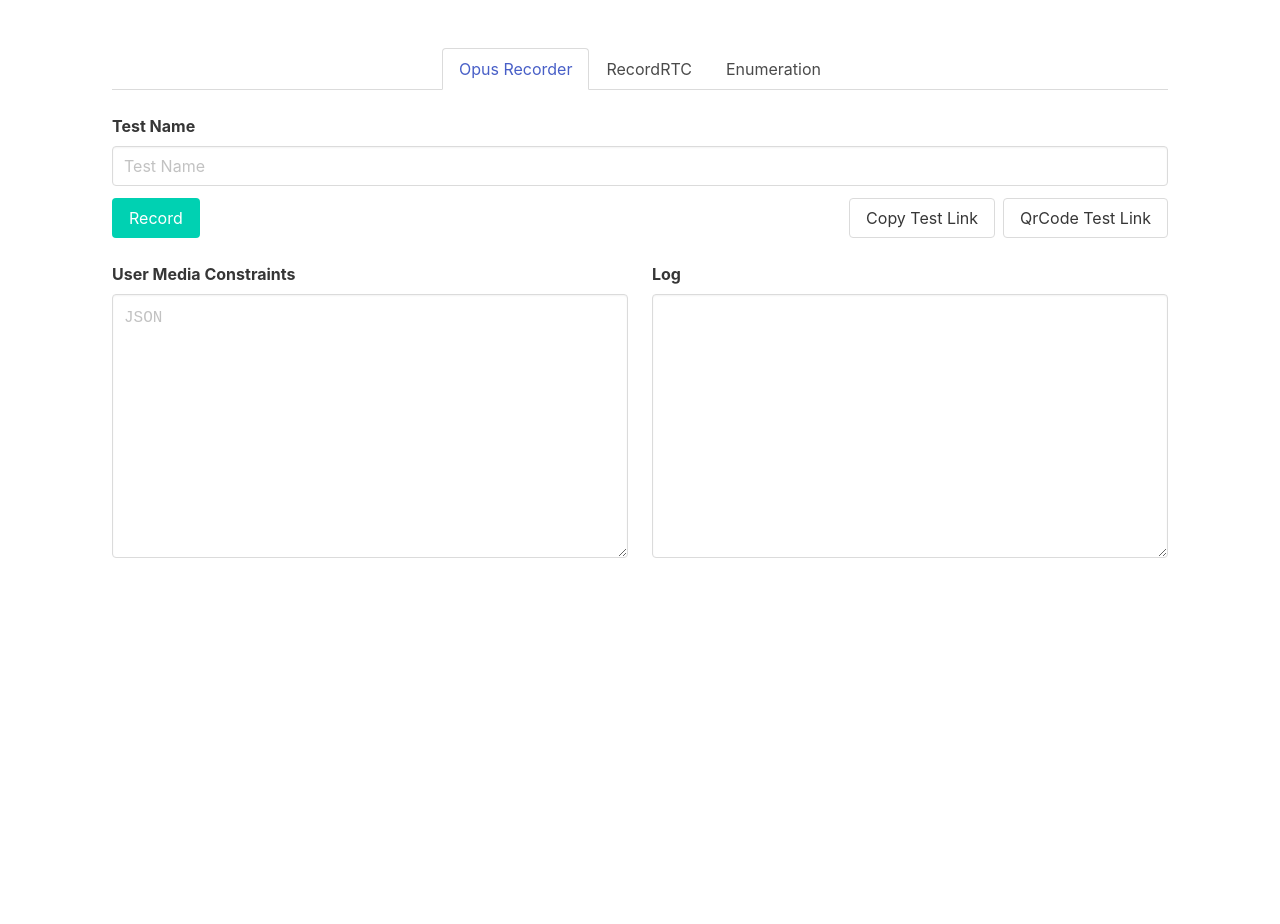
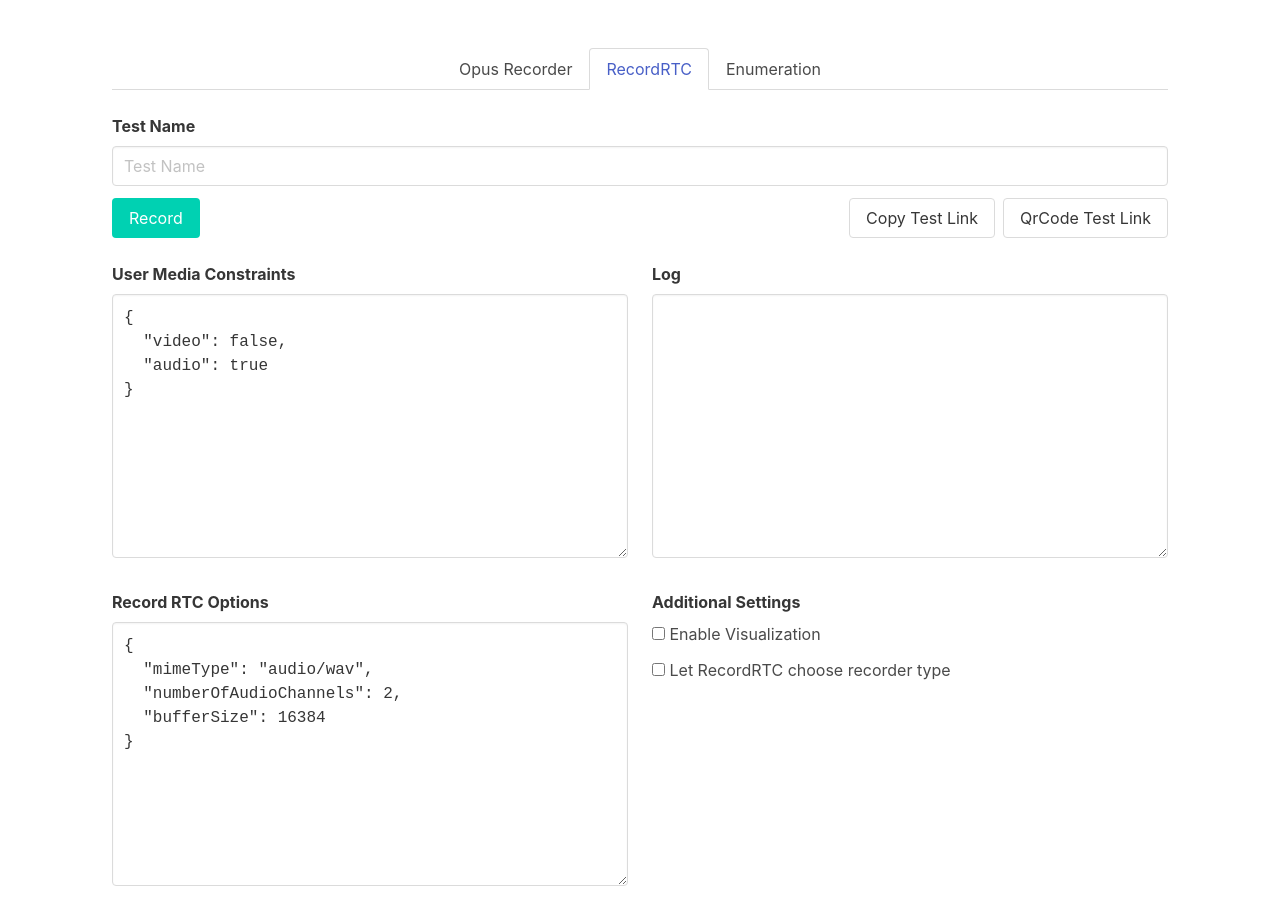
Before and after one commit to Dravere/html-user-media-testing, an Angular app: page / in a window 1280 px wide. Shown: the top 924 px of the page. Before the commit the page ends 800 px from the top, so only its background shows below. Built offline with nearby package versions, Linux system fonts and the light colour scheme; what opus-recorder would draw is missing.

Commit message:
added tab selection to test url

```diff
--- a/src/app/app.component.ts
+++ b/src/app/app.component.ts
@@ -7,5 +7,20 @@
 })
 export class AppComponent {
   title = 'HtmlUserMediaTesting';
-  tabSelection = 'OpusRecorderTest';
+  tabSelection: string;
+
+  constructor() {
+    switch (new URL(window.location.href).searchParams.get('t')) {
+      default:
+      case 'r':
+        this.tabSelection = 'RecordRtcTest';
+        break;
+      case 'o':
+        this.tabSelection = 'OpusRecorderTest';
+        break;
+      case 'e':
+        this.tabSelection = 'DevicesEnumeration';
+        break;
+    }
+  }
 }
--- a/src/app/record-rtc-test/record-rtc-test.component.ts
+++ b/src/app/record-rtc-test/record-rtc-test.component.ts
@@ -98,6 +98,7 @@
 
   private createTestLink(): string {
     const settingsUrl = new SettingsUrl(new URL('', window.location.protocol + '//' + window.location.host + window.location.pathname));
+    settingsUrl.setParam('t', 'r');
     settingsUrl.setParam('tn', this.audioTestBase.testName);
     settingsUrl.setJsonParam('umc', this.audioTestBase.userMediaConstraints);
     settingsUrl.setJsonParam('rro', JSON.parse(this.recordRtcOptionsText));
```
